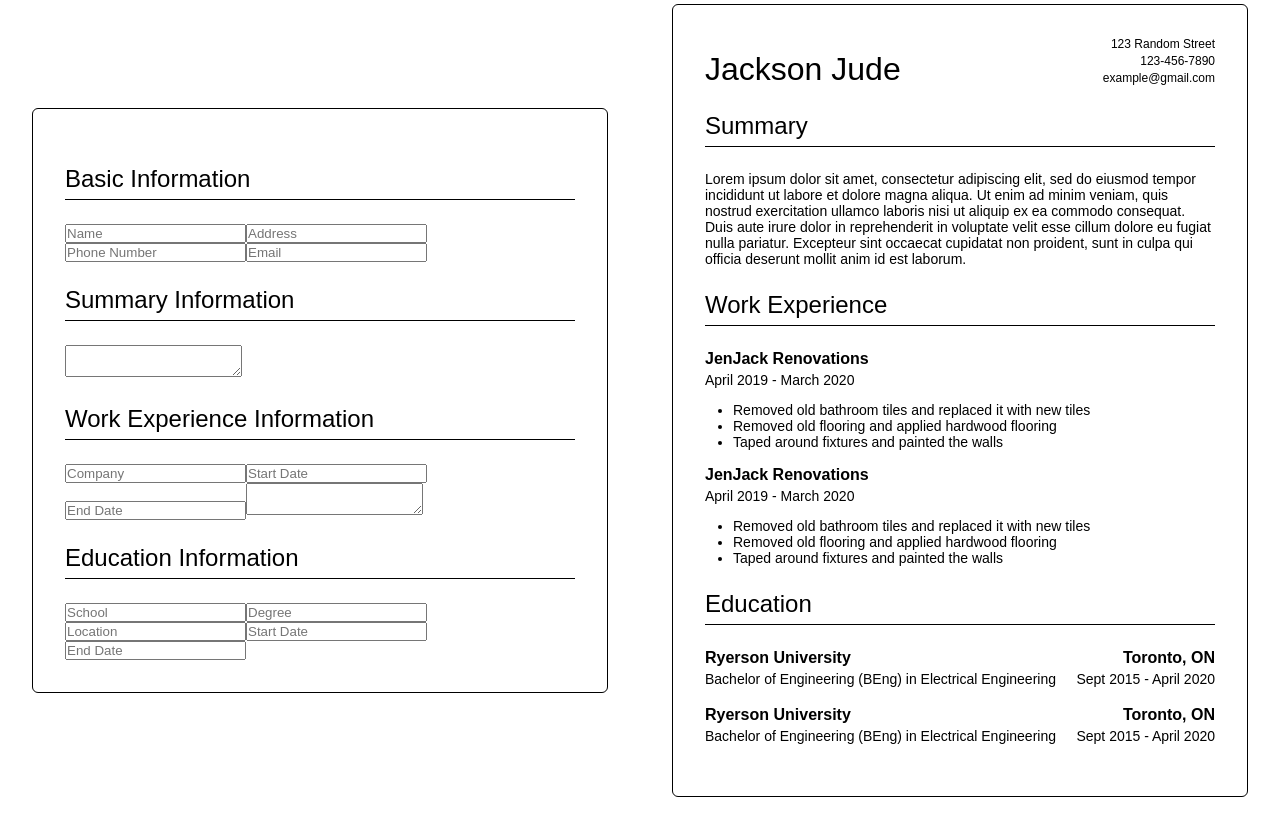
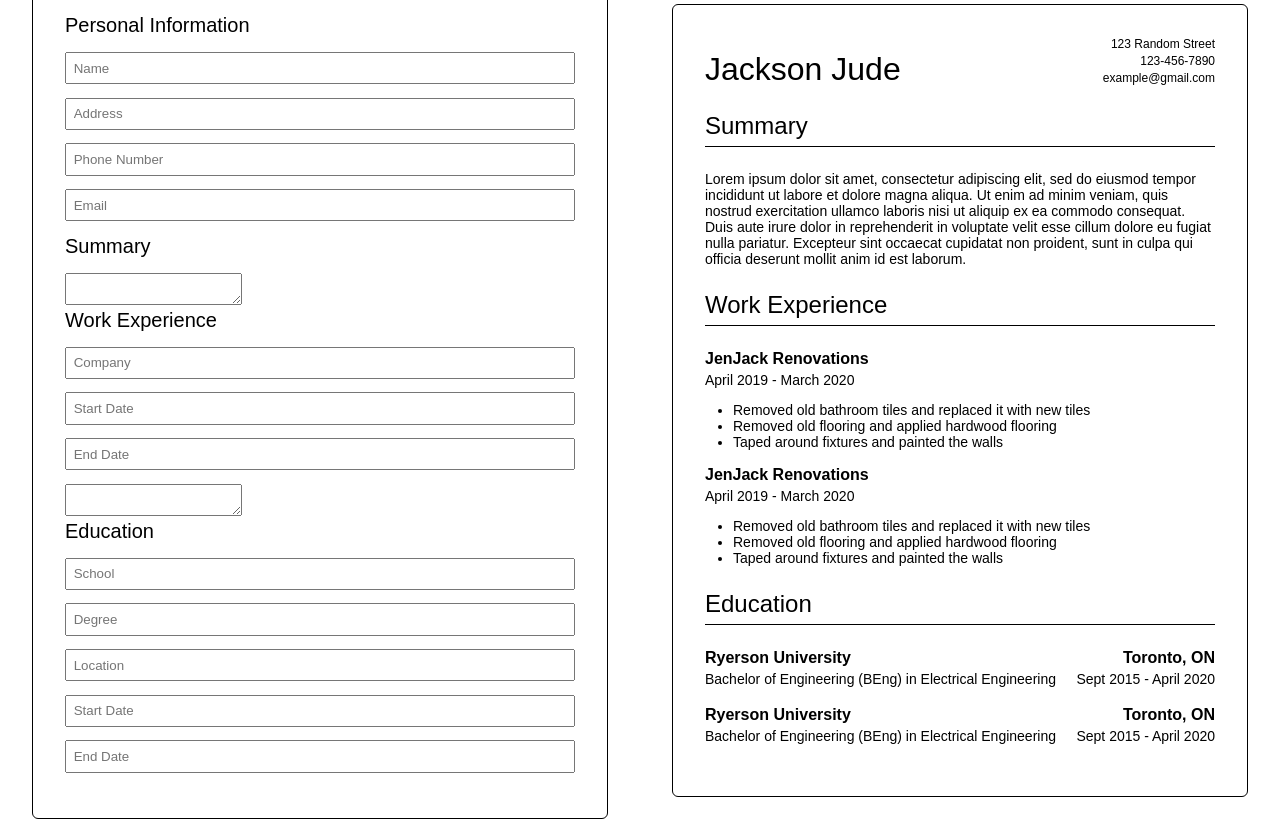
Before and after one commit to JacksonJ97/cv-application, a React (Create React App) app: page / in a window 1280 px wide. Built offline with nearby package versions, Linux system fonts and the light colour scheme.

Commit message:
made some stylistic changes to the form component

```diff
--- a/src/components/Form/BasicInfoForm/BasicInfoForm.style.js
+++ /dev/null
@@ -1 +0,0 @@
-import styled from "styled-components";
--- a/src/components/Form/BasicInfoForm/index.js
+++ b/src/components/Form/BasicInfoForm/index.js
@@ -1,18 +1,20 @@
 import React, { Component } from "react";
 
 // Components
-import Heading from "../../Utilities/Heading";
+import FormHeading from "../../Utilities/FormHeading";
 import Input from "../../Utilities/Input";
 
 class BasicInfoForm extends Component {
   render() {
     return (
       <div>
-        <Heading title="Basic Information" />
-        <Input placeholder="Name" />
-        <Input placeholder="Address" />
-        <Input placeholder="Phone Number" />
-        <Input placeholder="Email" />
+        <FormHeading title="Personal Information" />
+        <div>
+          <Input placeholder="Name" />
+          <Input placeholder="Address" />
+          <Input placeholder="Phone Number" />
+          <Input placeholder="Email" />
+        </div>
       </div>
     );
   }
--- a/src/components/Form/EducationForm/index.js
+++ b/src/components/Form/EducationForm/index.js
@@ -1,14 +1,14 @@
 import React, { Component } from "react";
 
 // Components
-import Heading from "../../Utilities/Heading";
+import FormHeading from "../../Utilities/FormHeading";
 import Input from "../../Utilities/Input";
 
 class EducationForm extends Component {
   render() {
     return (
       <div>
-        <Heading title="Education Information" />
+        <FormHeading title="Education" />
         <Input placeholder="School" />
         <Input placeholder="Degree" />
         <Input placeholder="Location" />
--- a/src/components/Form/ExperienceForm/index.js
+++ b/src/components/Form/ExperienceForm/index.js
@@ -1,14 +1,14 @@
 import React, { Component } from "react";
 
 // Components
-import Heading from "../../Utilities/Heading";
+import FormHeading from "../../Utilities/FormHeading";
 import Input from "../../Utilities/Input";
 
 class ExperienceForm extends Component {
   render() {
     return (
       <div>
-        <Heading title="Work Experience Information" />
+        <FormHeading title="Work Experience" />
         <Input placeholder="Company" />
         <Input placeholder="Start Date" />
         <Input placeholder="End Date" />
--- a/src/components/Form/SummaryForm/index.js
+++ b/src/components/Form/SummaryForm/index.js
@@ -1,13 +1,13 @@
 import React, { Component } from "react";
 
 // Components
-import Heading from "../../Utilities/Heading";
+import FormHeading from "../../Utilities/FormHeading";
 
 class SummaryForm extends Component {
   render() {
     return (
       <div>
-        <Heading title="Summary Information" />
+        <FormHeading title="Summary" />
         <textarea />
       </div>
     );
--- /dev/null
+++ b/src/components/Utilities/FormHeading/FormHeading.style.js
@@ -0,0 +1,7 @@
+import styled from "styled-components";
+
+export const Wrapper = styled.h2`
+  font-size: 1.25rem;
+  font-weight: 400;
+  margin-bottom: 0.75em;
+`;
--- /dev/null
+++ b/src/components/Utilities/FormHeading/index.js
@@ -0,0 +1,12 @@
+import React, { Component } from "react";
+
+// Styles
+import { Wrapper } from "./FormHeading.style";
+
+class FormHeading extends Component {
+  render() {
+    return <Wrapper>{this.props.title}</Wrapper>;
+  }
+}
+
+export default FormHeading;
--- /dev/null
+++ b/src/components/Utilities/Input/Input.style.js
@@ -0,0 +1,8 @@
+import styled from "styled-components";
+
+export const Wrapper = styled.input`
+  display: block;
+  width: 100%;
+  margin: 1em auto;
+  padding: 0.5em;
+`;
--- a/src/components/Utilities/Input/index.js
+++ b/src/components/Utilities/Input/index.js
@@ -1,8 +1,11 @@
 import React, { Component } from "react";
+
+// Styles
+import { Wrapper } from "./Input.style";
 
 class Input extends Component {
   render() {
-    return <input type="text" placeholder={this.props.placeholder} />;
+    return <Wrapper type="text" placeholder={this.props.placeholder} />;
   }
 }
 
```
